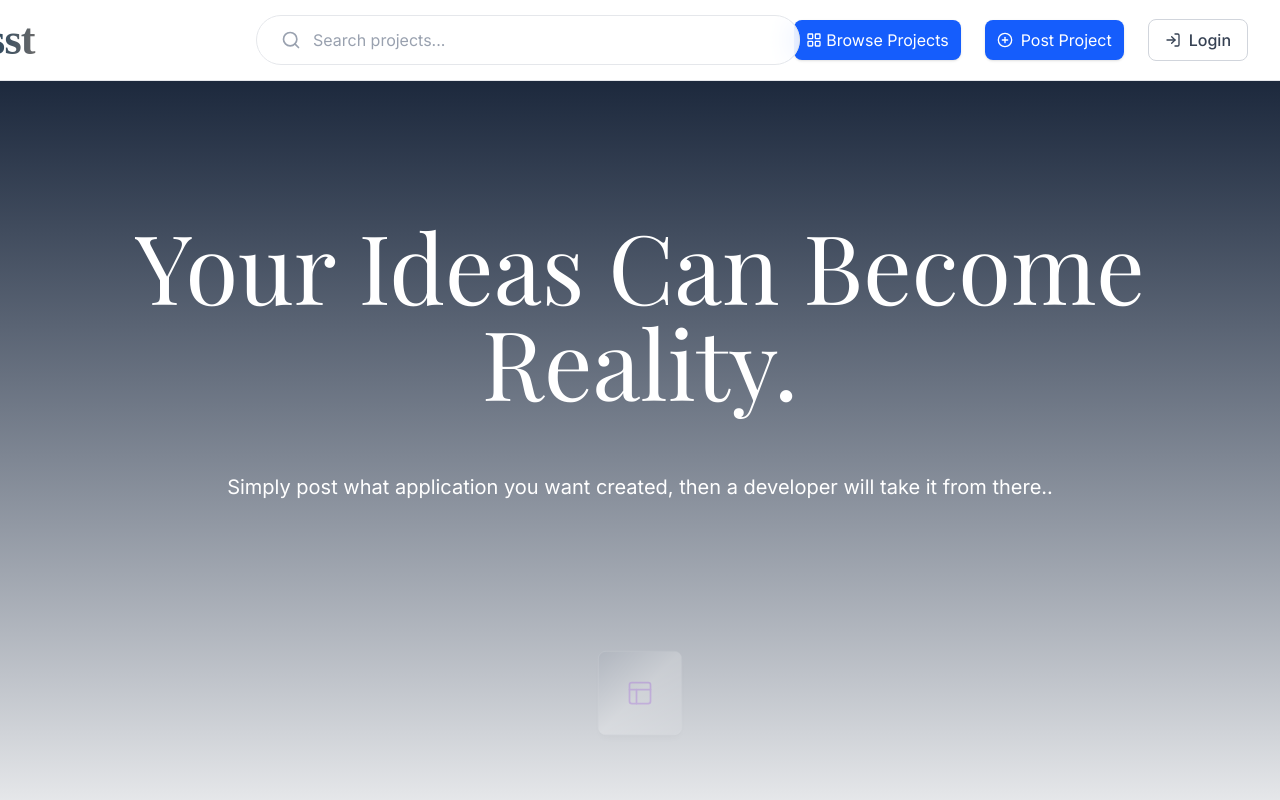
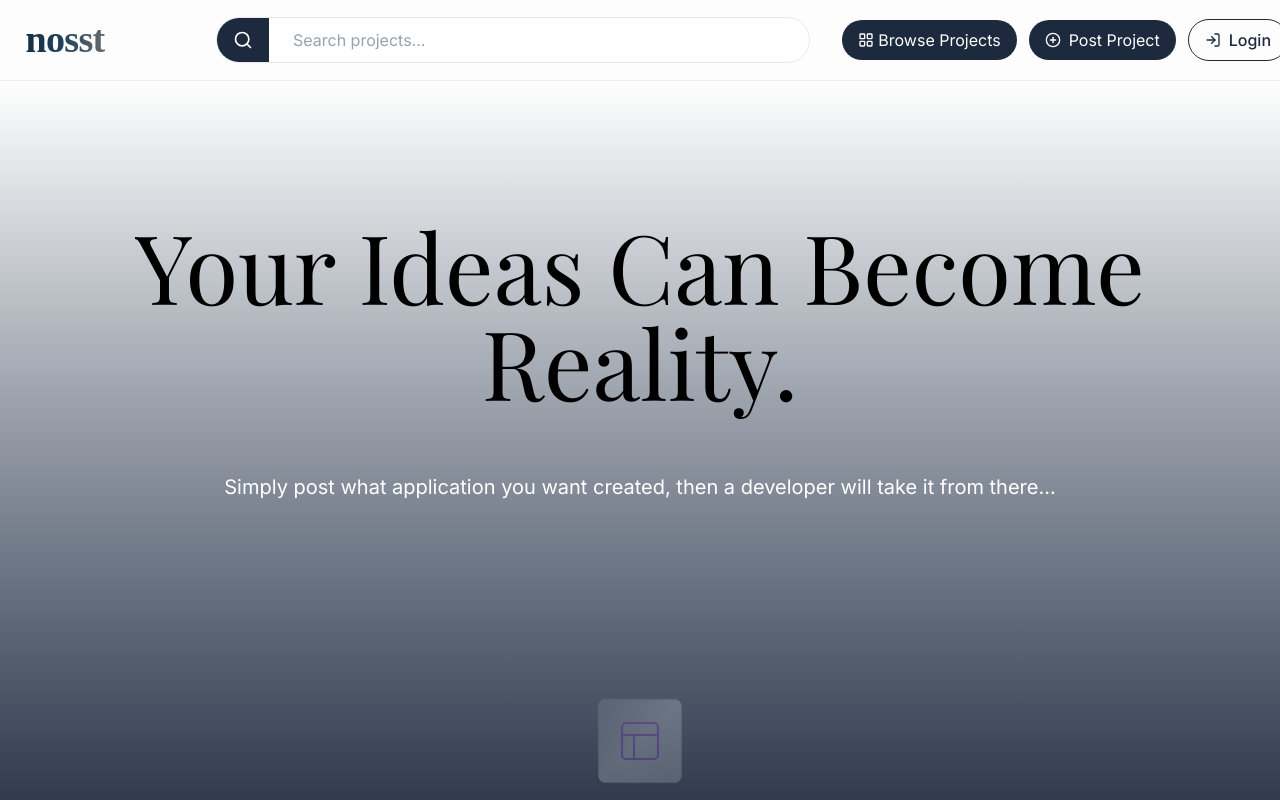
Before and after one commit to ikoda559/Nosst, a React (Vite) app: page / in a window 1280 px wide. Shown: the top 800 px of the page. Built offline with nearby package versions, Linux system fonts and the light colour scheme.

Commit message:
so many changes just hmu if you have questions im tired lol

```diff
--- a/src/app/components/HomePage.tsx
+++ b/src/app/components/HomePage.tsx
@@ -63,13 +63,10 @@ export function HomePage() {
     };
   };
 
-  // Interpolate color from white to dark slate-800 based on scroll
+  // Interpolate color from pure black to pure white based on scroll
   const getHeadingColor = () => {
-    // RGB values: white (255,255,255) to slate-900 (15,23,42)
-    const r = Math.round(255 - (255 - 15) * scrollProgress);
-    const g = Math.round(255 - (255 - 23) * scrollProgress);
-    const b = Math.round(255 - (255 - 42) * scrollProgress);
-    return `rgb(${r}, ${g}, ${b})`;
+    const v = Math.round(255 * scrollProgress);
+    return `rgb(${v}, ${v}, ${v})`;
   };
 
   // Interpolate tagline color from light gray to pure white as user scrolls
@@ -84,7 +81,7 @@ export function HomePage() {
   return (
     <div className="min-h-screen">
       {/* Hero Section - Full screen with floating icons */}
-      <div className="bg-gradient-to-b from-slate-800 to-white min-h-screen flex items-start justify-center pt-32 relative overflow-hidden">
+      <div className="bg-gradient-to-b from-white to-slate-800 min-h-screen flex items-start justify-center pt-32 relative overflow-hidden">
         {/* Main heading and tagline */}
         <div className="max-w-7xl mx-auto px-4 sm:px-6 lg:px-8 py-2 relative z-10">
           <div className="text-center animate-fadeIn">
@@ -119,39 +116,48 @@ export function HomePage() {
             </h1>
             {/* Tagline - gray, larger text, spaced below headline */}
             <p className="text-xl text-white mt-16">
-              Simply post what application you want created, then a developer will take it from there..
+              Simply post what application you want created, then a developer will take it from there...
             </p>
 
             {/* Floating Icons Container - positioned below text */}
-            <div className="relative flex items-center justify-center pointer-events-none h-64 mt-16">
+            <div className="relative flex items-center justify-center pointer-events-none h-64 mt-28">
               {floatingIcons.map((item, index) => {
                 const { Icon, color } = item;
                 const position = getIconPosition(index, floatingIcons.length);
                 const isCenter = scrollProgress < 0.1;
-                const showThisIcon = !isCenter || index === currentIconIndex;
+                const isCenterIcon = index === currentIconIndex;
 
-                if (!showThisIcon) return null;
+                // For center state: only show the current rotating icon
+                // For spread state: show all icons
+                const shouldRender = !isCenter || isCenterIcon;
+
+                // Fade out non-center icons when returning to center
+                const iconOpacity = isCenter && !isCenterIcon ? 0 : position.opacity;
 
                 return (
                   <div
                     key={index}
                     className="absolute"
                     style={{
-                      ...position,
-                      transition: 'all 0.3s ease-out',
+                      transform: position.transform,
+                      opacity: shouldRender ? iconOpacity : 0,
+                      transition: isCenter
+                        ? 'opacity 0.3s ease-out' // Only transition opacity when centering
+                        : 'all 0.3s ease-out', // Transition everything when spreading
+                      pointerEvents: 'none',
                     }}
                   >
                     <div className={`
-                      ${isCenter ? 'w-42 h-42' : 'w-16 h-16'}
+                      ${isCenter ? 'w-42 h-42' : 'w-14 h-14'}
                       ${isCenter ? 'bg-gradient-to-br from-gray-400 via-white to-gray-200' : 'bg-white'}
                       rounded-2xl
                       shadow-lg
                       flex items-center justify-center
                       ${color}
                       border border-gray-100
-                      ${isCenter ? 'animate-pulse' : ''}
+                      ${isCenter && isCenterIcon ? 'animate-pulse' : ''}
                     `}>
-                      <Icon className={`${isCenter ? 'w-14 h-14' : 'w-8 h-8'}`} strokeWidth={1.5} />
+                      <Icon className={`${isCenter ? 'w-24 h-24' : 'w-9 h-9'}`} strokeWidth={1.1} />
                     </div>
                   </div>
                 );
--- a/src/app/components/Navbar.tsx
+++ b/src/app/components/Navbar.tsx
@@ -1,4 +1,3 @@
-// Navbar.tsx
 import { useState } from 'react';
 import { Link, useLocation, useNavigate } from 'react-router-dom';
 import { PlusCircle, Search, LayoutGrid, Home, LogIn } from 'lucide-react';
@@ -28,42 +27,44 @@ export function Navbar() {
   };
 
   return (
-    <nav className="bg-white top-0 left-0 right-0 z-50 border-b border-gray-200">
+    <nav className="bg-white/60 backdrop-blur-lg top-0 left-0 right-0 z-50 border-b border-gray-300/40">
       <div className="max-w-7xl mx-auto px-4 sm:px-6 lg:px-8">
-        <div className="flex justify-between items-center h-20">
-          <Link to="/" className="flex items-center space-x-3 -ml-25">
+        <div className="grid grid-cols-[auto_1fr_auto] items-center h-20 gap-0">
+          <Link to="/" className="flex items-center shrink-0 -ml-4">
             <img
               src="/nosst.svg"
               alt="Nosst"
-              className="w-58 h-20 object-contain rounded-lg"
+              className="h-16 w-50 object-contain rounded-lg"
             />
           </Link>
 
-          <div className="absolute left-[30%] transform -translate-x-1/4 w-full max-w-xl px-4">
-            <form onSubmit={handleSearch}>
-              <div className="bg-white/80 backdrop-blur-md border border-gray-200 rounded-full shadow- px-6 py-3 flex items-center space-x-3">
-                <Search
-                  className="w-5 h-5 text-gray-400 cursor-pointer hover:text-gray-600 transition-colors"
-                  onClick={handleSearch}
-                />
+          <div className="flex-1 min-w-0">
+            <form onSubmit={handleSearch} className="w-full">
+              <div className="w-full max-w-none bg-white/80 backdrop-blur-md border border-gray-200 rounded-full px-0 py-0 flex items-center">
+                <div className="flex items-center space-x-3 bg-slate-800 rounded-l-full px-4 py-3">
+                  <Search
+                    className="w-5 h-5 text-white cursor-pointer hover:text-gray-200 transition-colors"
+                    onClick={handleSearch}
+                  />
+                </div>
                 <input
                   type="text"
                   placeholder="Search projects..."
                   value={searchInput}
                   onChange={(e) => setSearchInput(e.target.value)}
                   onKeyPress={handleKeyPress}
-                  className="flex-1 bg-transparent border-none outline-none text-gray-900 placeholder-gray-400"
+                  className="flex-1 bg-transparent border-none outline-none text-gray-900 placeholder-gray-400 px-6"
                 />
               </div>
             </form>
           </div>
 
-          <div className="flex items-center space-x-6">
+          <div className="flex items-center space-x-3 shrink-0 pl-8 -mr-10">
             <Link
               to="/browse"
-              className={`flex items-center space-x-1 px-3 py-2 bg-blue-600 text-white rounded-lg hover:bg-blue-700 transition-all shadow-sm ${
+              className={`flex items-center space-x-1 px-4 py-2 bg-slate-800 text-white rounded-full hover:bg-slate-700 transition-all ${
                 isActive('/browse')
-                  ? 'ring-2 ring-blue-400/50 shadow-md shadow-blue-300/30'
+                  ? 'ring-2 ring-slate-600'
                   : ''
               }`}
             >
@@ -73,13 +74,13 @@ export function Navbar() {
 
             <Link
               to="/create"
-              className="flex items-center space-x-2 px-3 py-2 bg-blue-600 text-white rounded-lg hover:bg-blue-700 transition-all shadow-sm"
+              className="flex items-center space-x-2 px-4 py-2 bg-slate-800 text-white rounded-full hover:bg-slate-700 transition-all"
             >
               <PlusCircle className="w-4 h-4" />
               <span>Post Project</span>
             </Link>
 
-            <button className="flex items-center space-x-2 px-4 py-2 border border-gray-300 text-gray-700 rounded-lg hover:bg-gray-50 transition-colors">
+            <button className="flex items-center space-x-2 px-4 py-2 border border-slate-800 text-slate-800 rounded-full hover:bg-slate-50 transition-colors">
               <LogIn className="w-4 h-4" />
               <span>Login</span>
             </button>
```
